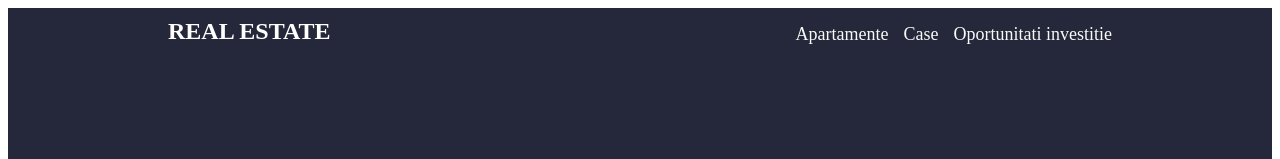
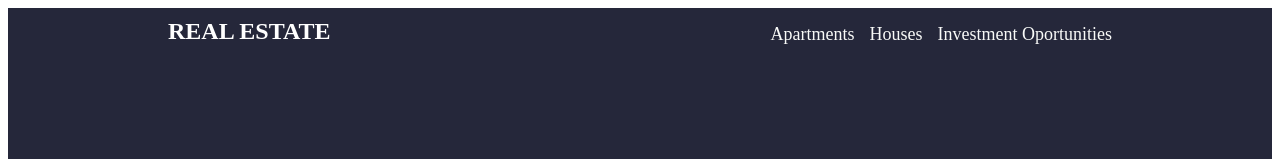
Before and after one commit to georgealin/Landing-Page, a plain HTML site: page index.html in a window 1280 px wide. Shown: the top 159 px of the page. Drawn offline with Linux system fonts and the light colour scheme.

Commit message:
Change links names

```diff
--- a/index.html
+++ b/index.html
@@ -3,6 +3,7 @@
     <head>
         <meta charset="UTF-8">
         <title>Real Estate</title>
+        <meta name="viewport" content="width=device-width, initial-scale=1.0">
         <link rel="stylesheet" href="style.css">
     </head>
     <body>
@@ -11,9 +12,9 @@
             <div class="logo">REAL ESTATE</div>
             <div class="right-links">
                 <ul>
-                    <li><a href="#">Apartamente</a></li>
-                    <li><a href="#">Case</a></li>
-                    <li><a href="#">Oportunitati investitie</a></li>
+                    <li><a href="#">Apartments</a></li>
+                    <li><a href="#">Houses</a></li>
+                    <li><a href="#">Investment Oportunities</a></li>
                 </ul>
             </div>
         </div>
```
